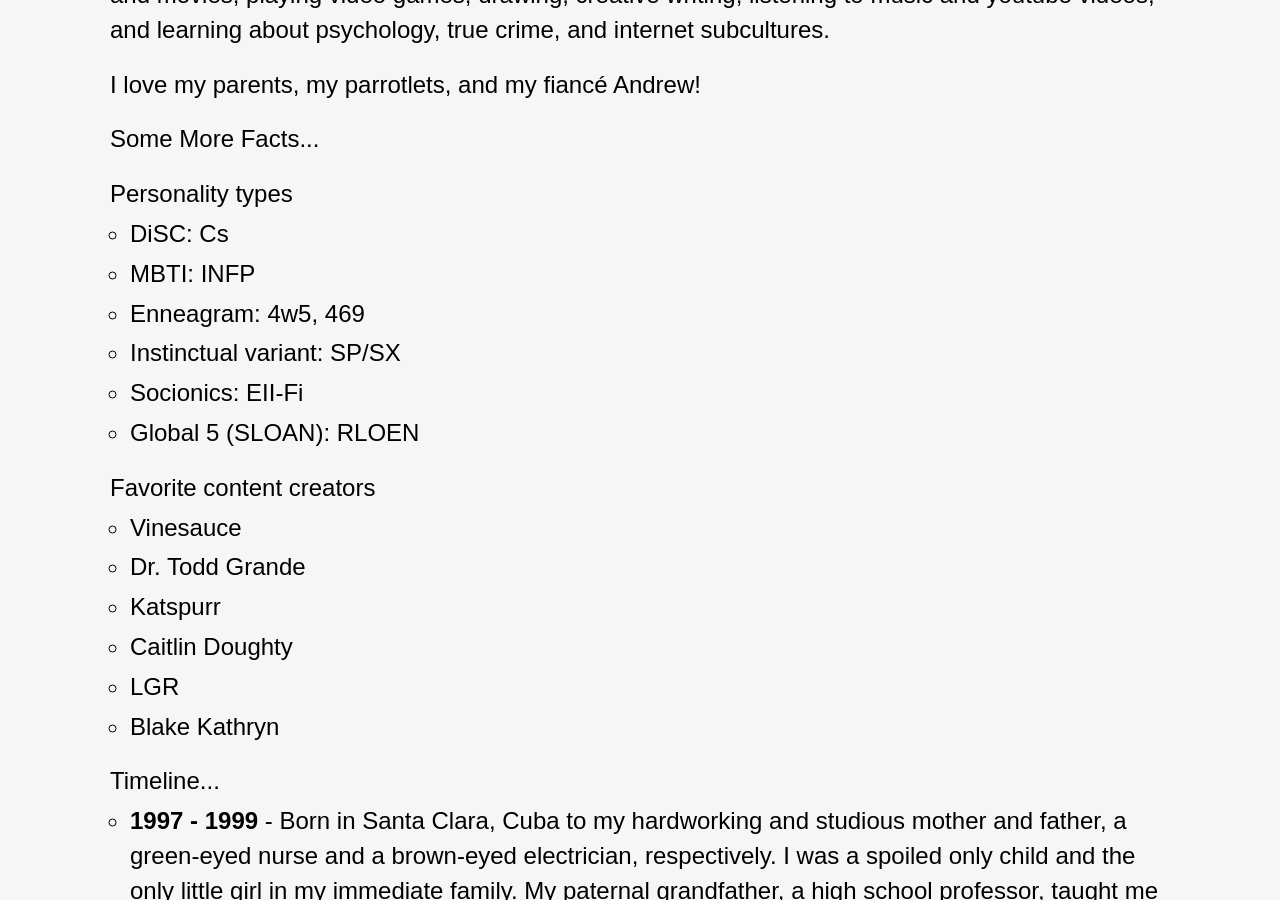
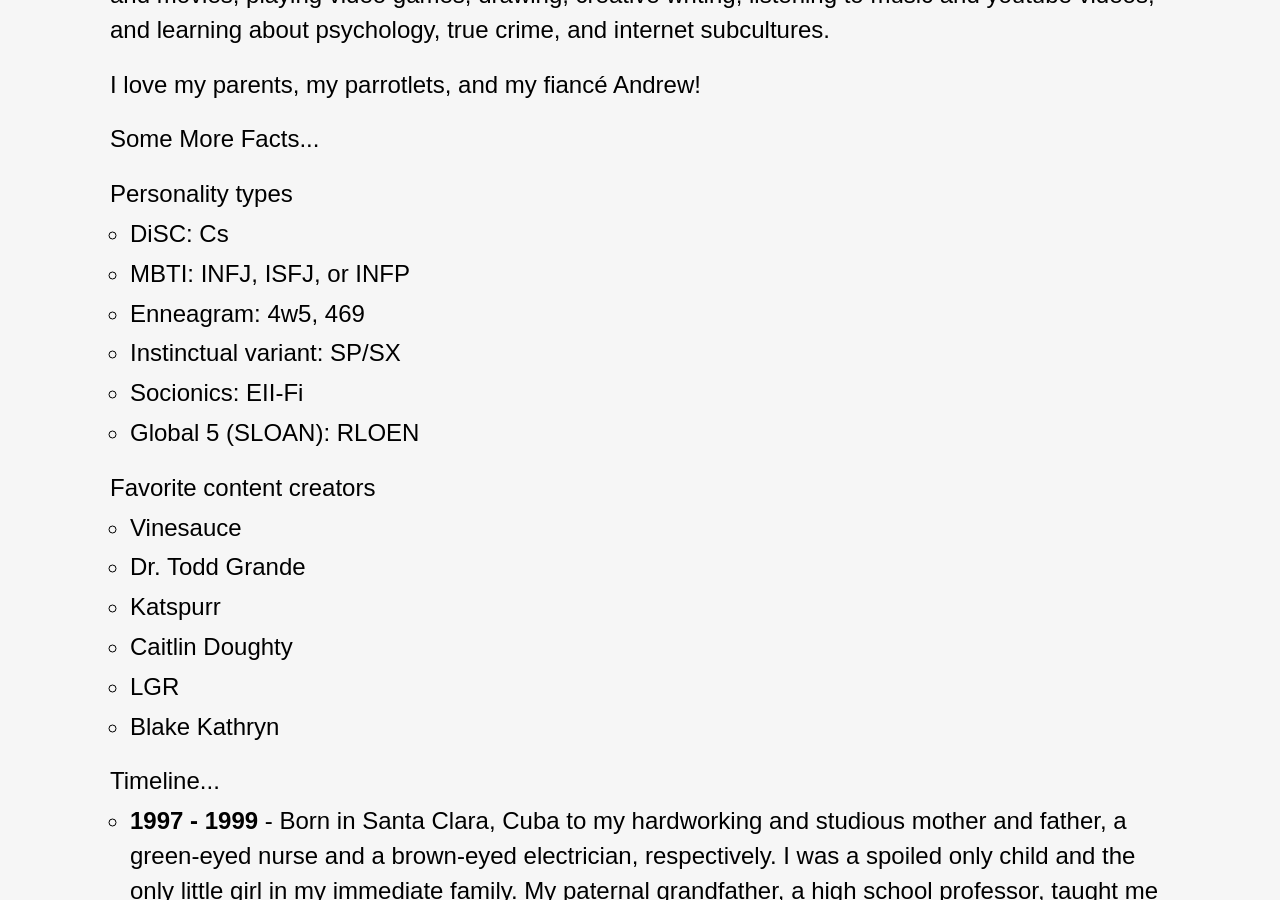
Before and after one commit to liz-lorena/2020, a Jekyll site: the page built from about/index.html, in a window 1280 px wide and 900 px high, scrolled down 876 px. Built offline with Jekyll 4.4.1, drawn with Linux system fonts in a browser that asks for light colours.

Commit message:
Update index.html

```diff
--- a/about/index.html
+++ b/about/index.html
@@ -15,7 +15,7 @@
 <p>Personality types</p>
 <ul>
    <li>DiSC: Cs</li>
-   <li>MBTI: INFP</li>
+   <li>MBTI: INFJ, ISFJ, or INFP</li>
    <li>Enneagram: 4w5, 469</li>
    <li>Instinctual variant: SP/SX</li>
    <li>Socionics: EII-Fi</li>
```
